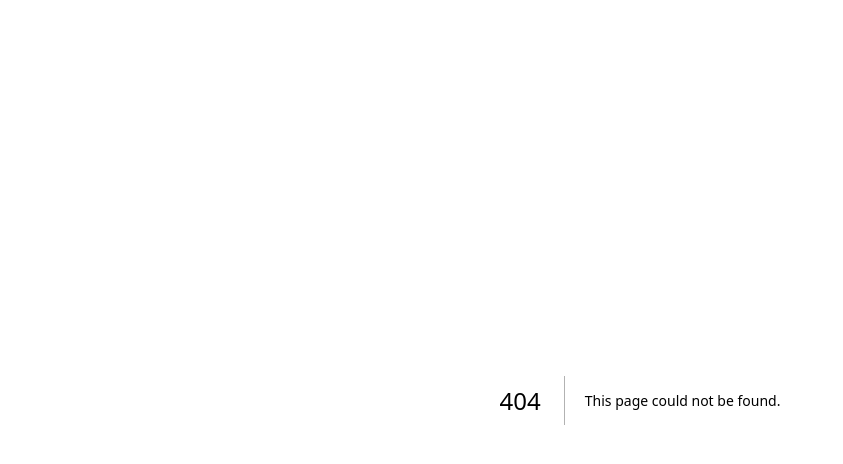
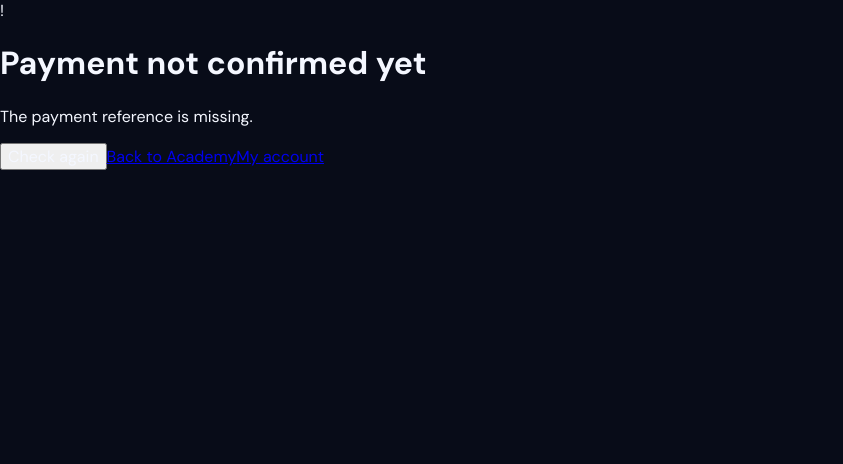
Before and after one commit to abayomipeteroyenuga-commits/ethan-vibe, a Next.js app: page /academy/payment/callback in a window 1280 px wide. Before the commit this address had no page. Shown: the top 464 px of the page, without its empty margins (0-843 px from the left). Built offline with nearby package versions, Linux system fonts and the light colour scheme.

Commit message:
Add Paystack callback landing page

```diff
--- /dev/null
+++ b/app/academy/payment/callback/page.tsx
@@ -0,0 +1,6 @@
+import PaymentCallbackClient from "../callback-client";
+export const dynamic="force-dynamic";
+export default async function PaymentCallbackPage({searchParams}:{searchParams:Promise<{reference?:string}>}){
+ const params=await searchParams;
+ return <PaymentCallbackClient reference={params.reference||""}/>;
+}
```
